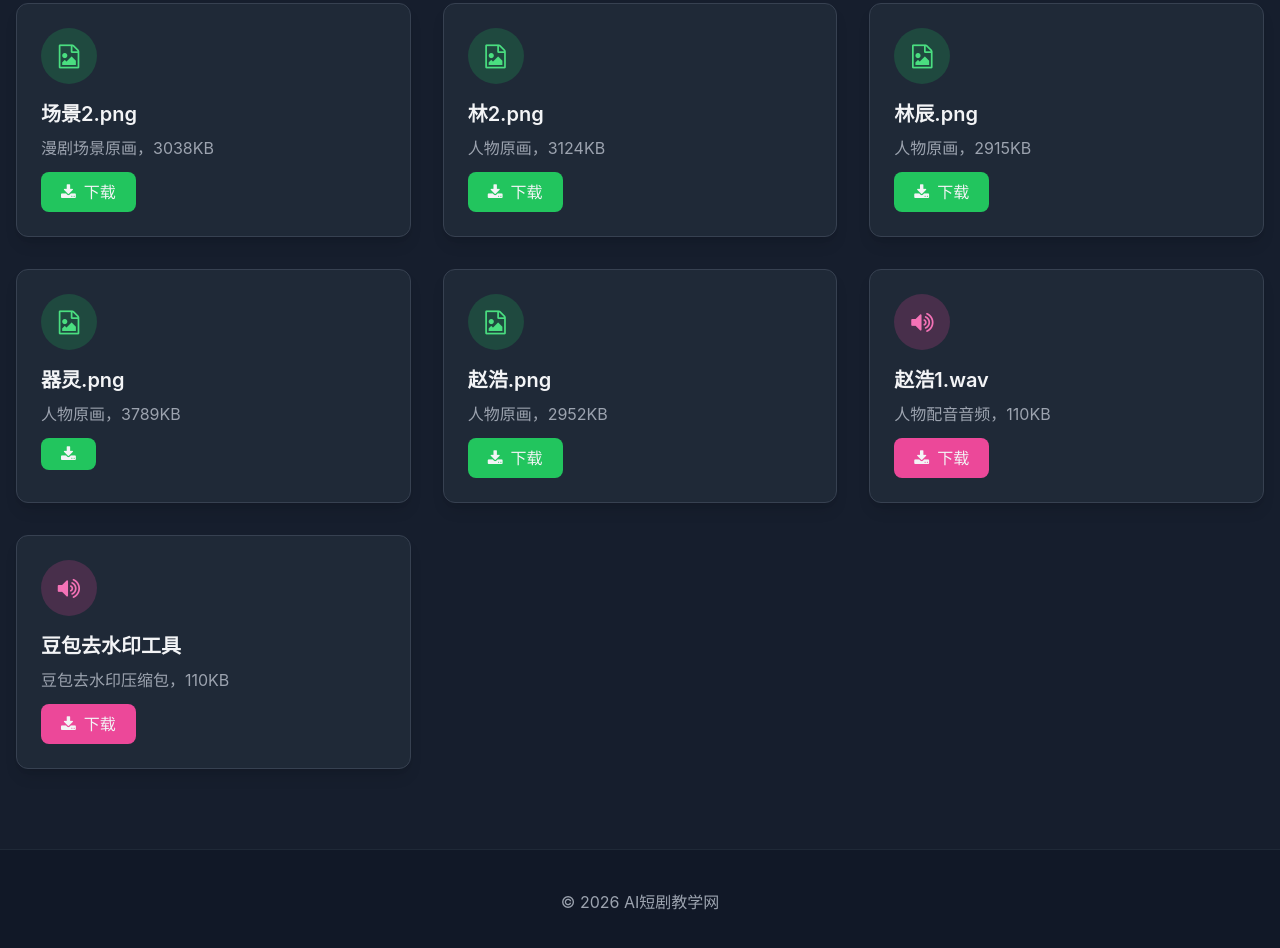
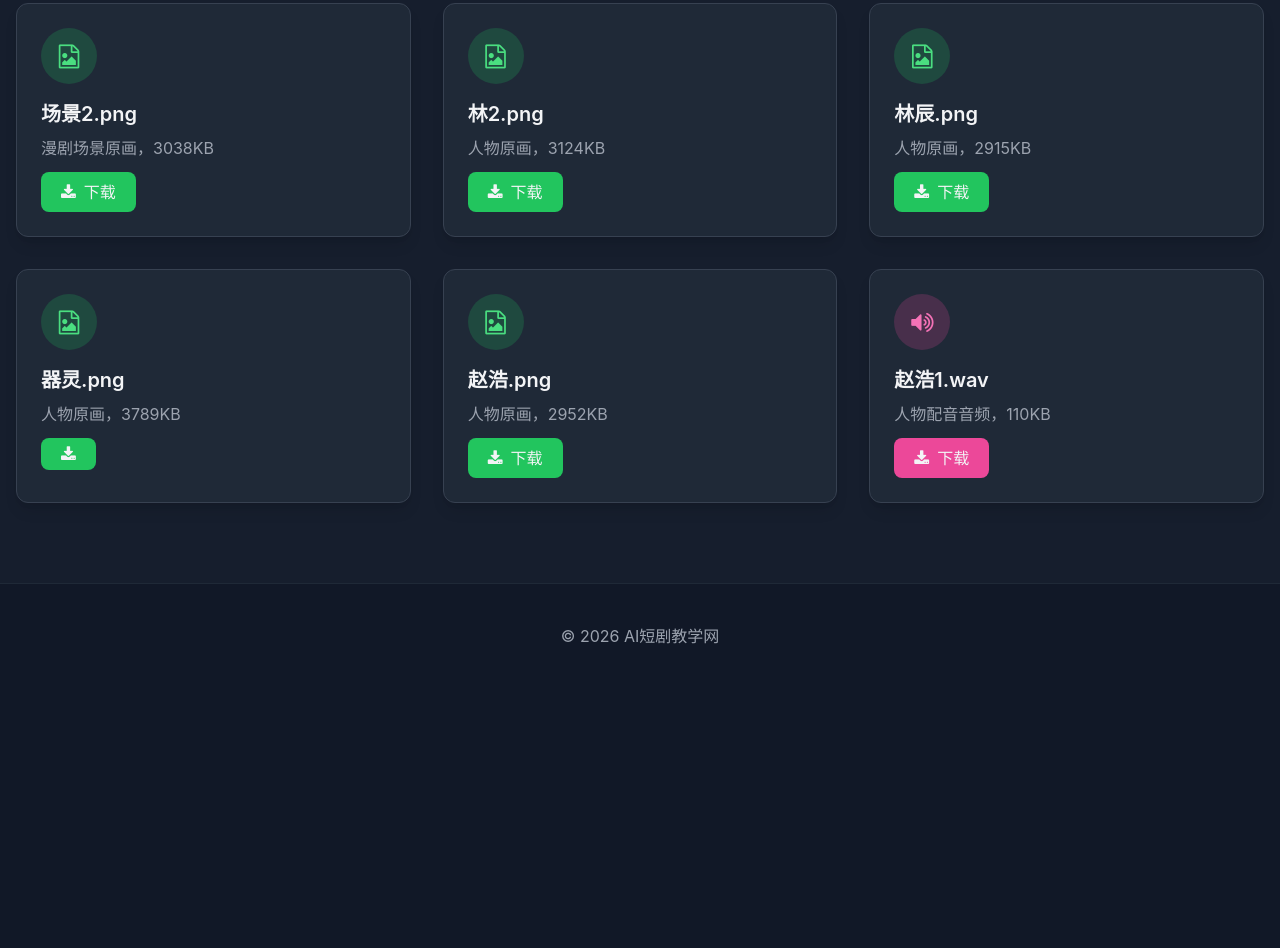
Before and after one commit to 19-gif/video-web, a plain HTML site: page webhtml/index.html in a window 1280 px wide. Shown: the part 1373-2321 px from the top of the page. After the commit the page ends 2061 px from the top, so only its background shows below. Drawn offline with nearby package versions, Linux system fonts and the light colour scheme.

Commit message:
删除了豆包工具
删除豆包工具

```diff
--- a/webhtml/index.html
+++ b/webhtml/index.html
@@ -230,17 +230,6 @@
                         <i class="fa fa-download"></i>下载
                     </a>
                 </div>
-                <!-- 豆包工具 -->
-                <div class="bg-gray-800 rounded-xl p-6 hover:-translate-y-2 transition duration-300 shadow-lg border border-gray-700">
-                    <div class="w-14 h-14 rounded-full bg-pink-500/20 flex items-center justify-center text-pink-400 text-2xl mb-4">
-                        <i class="fa fa-volume-up"></i>
-                    </div>
-                    <h4 class="text-xl font-semibold">豆包去水印工具</h4>
-                    <p class="text-gray-400 mt-2 mb-3">豆包去水印压缩包，110KB</p>
-                    <a href="files/doubaoAssistant-main.zip" download class="inline-flex items-center gap-2 px-5 py-2 bg-pink-500 hover:bg-pink-500/80 rounded-lg transition">
-                        <i class="fa fa-download"></i>下载
-                    </a>
-                </div>
             </div>
         </div>
     </section>
```
